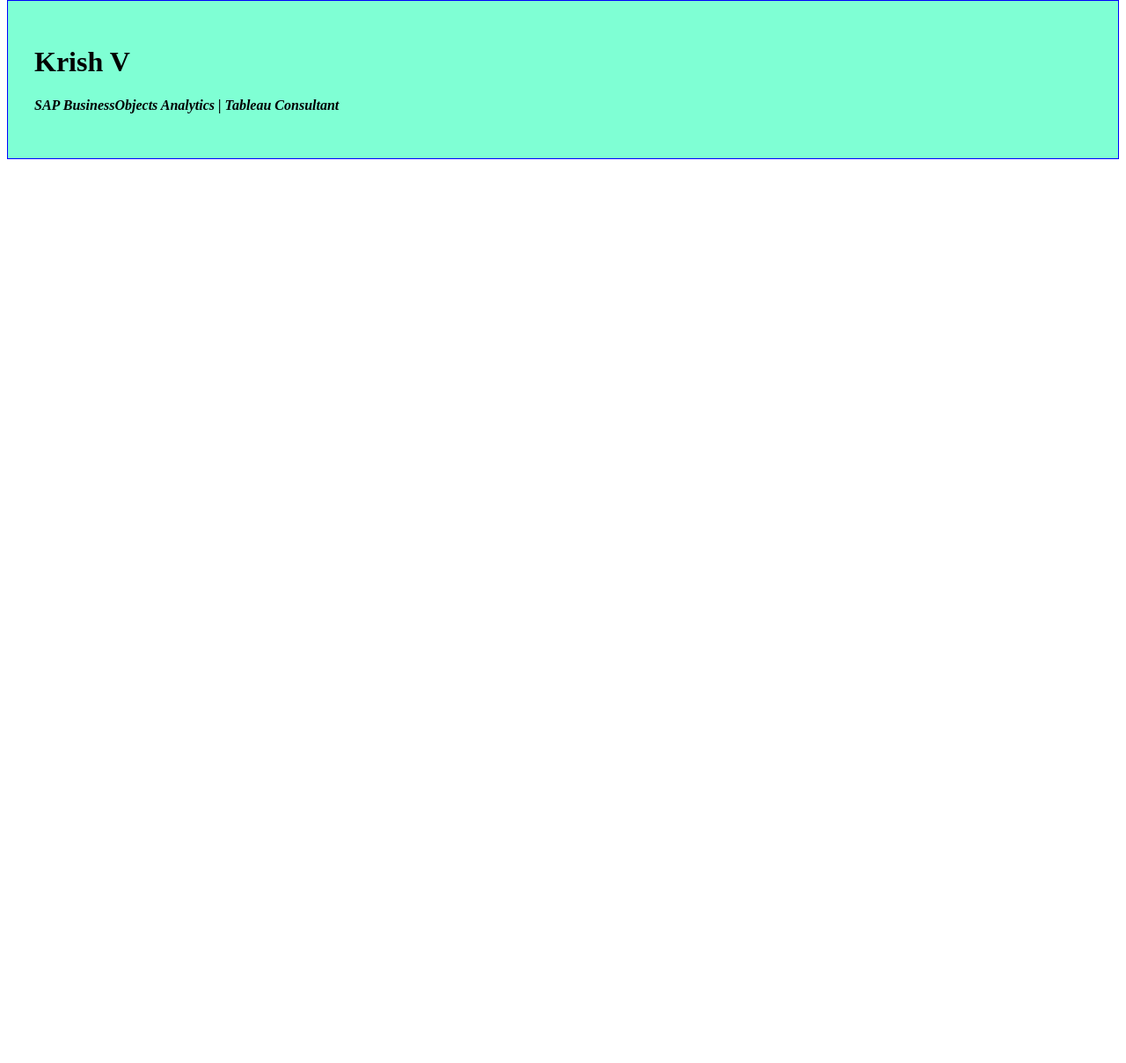
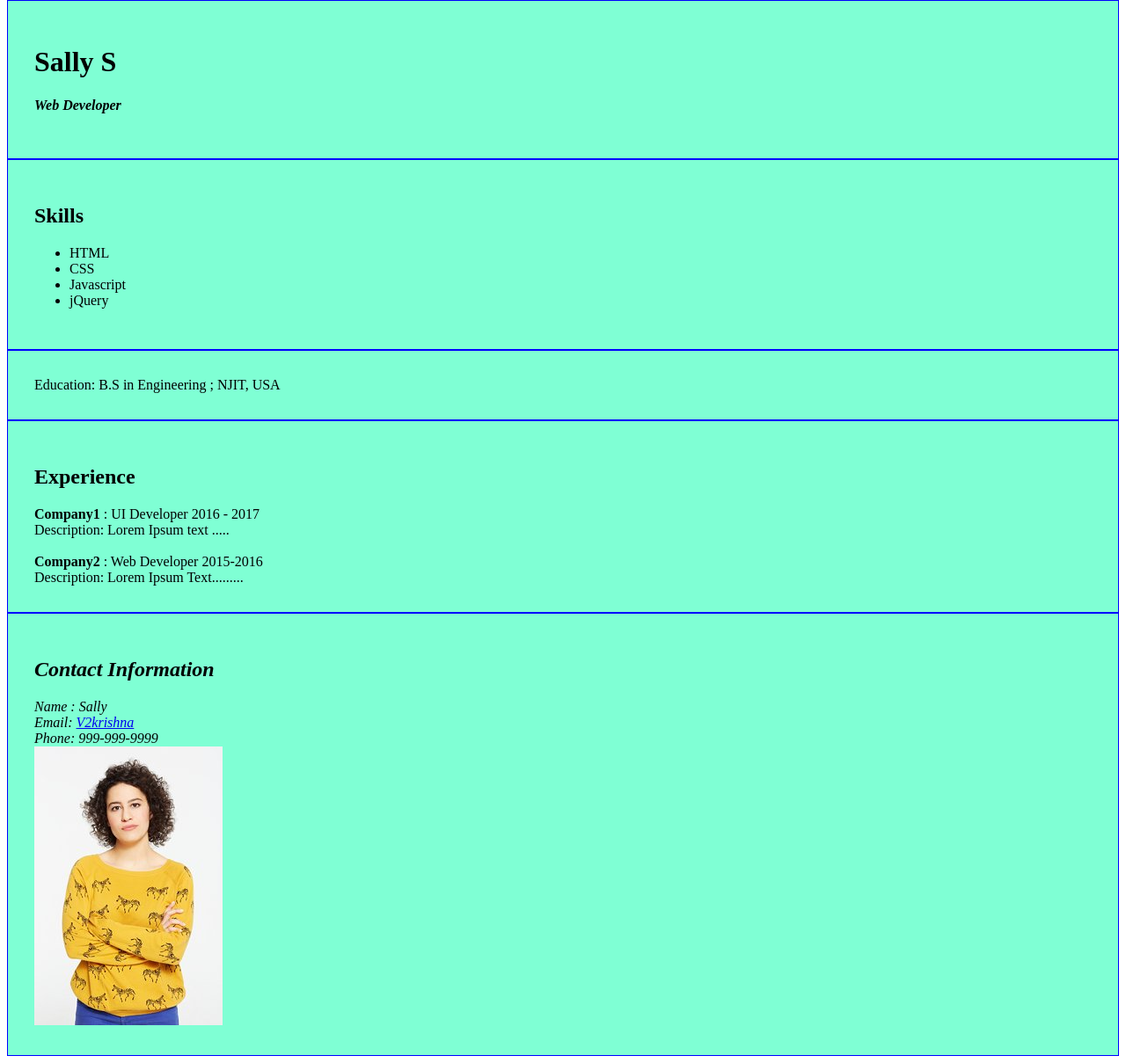
Before and after one commit to v2krishna/resume, a plain HTML site: page index.html in a window 1280 px wide. Shown: the part 8-1217 px from the top of the page at 88% size. Before the commit the page ends 800 px from the top, so only its background shows below. Drawn offline with Linux system fonts and the light colour scheme.

Commit message:
sallyresume v2
completed sally profile

```diff
--- a/index.html
+++ b/index.html
@@ -2,16 +2,59 @@
 <html>
 <head>
 	<meta charset="UTF-8">
-	<meta name="keywords" content="Krish v profile ; sap business objects | Tableau Consultants">
-	<meta name="description" content=" Resume of Krish; SAP BusinessObjects Analytics | Tableau Consultant">
+	<meta name="keywords" content="Sally v profile ; Front End Developer | Web Developer">
+	<meta name="description" content=" Resume of Sally; FEWD; Front End Web Developer">
 	<link rel="stylesheet" type="text/css" href="main.css">
 	<title>Krish Resume</title>
 </head>
 <body>
 	<header>
-		<h1>Krish V</h1>
-		<h4><em>SAP BusinessObjects Analytics | Tableau Consultant</em> <h4>
+		<h1>Sally S</h1>
+		<h4><em>Web Developer</em> <h4>
+
 	</header>
+
+	<main>
+		<section class="skills">
+			<h2>Skills </h2>
+			<ul>
+				<li>HTML</li>
+				<li>CSS</li>
+				<li>Javascript</li>
+				<li>jQuery</li>
+			</ul>
+		</section>
+
+		<section class="education">
+			Education: B.S in Engineering ; NJIT, USA
+		</section>
+
+		<section class="experience">
+		<h2> Experience </h2>
+			<section>
+				<b>Company1 </b>: UI Developer 2016 - 2017<br>
+				Description: Lorem Ipsum text .....
+	    	</section>
+	    	<br>
+	    	<section>
+	    		<b>Company2 </b>: Web Developer 2015-2016 <br>
+	    		Description: Lorem Ipsum Text.........
+	    	</section>
+	    </section>
+
+	</main
+
+	<footer>
+	<address class="contact_info">
+		<h2> Contact Information </h2>
+		Name : Sally  <br>
+		Email: <a href="mailto:v2krishna@gmail.com">V2krishna </a> <br>
+		Phone: 999-999-9999
+		<aside>
+			<img src= "sallypic.jpg" alt="sallypic">
+		</aside>
+	</address>
+	</footer>
 
 
 </body>
--- a/main.css
+++ b/main.css
@@ -2,4 +2,27 @@
 	border:1px solid blue;
 	padding :30px;
 	background-color:aquamarine;
+
 }
+
+.skills{
+	border :1px solid blue;
+	padding: 30px;
+	background-color: aquamarine;
+}
+.education{
+	border: 1px solid blue;
+	padding: 30px;
+	background-color: aquamarine;
+}
+.experience{
+	border: 1px solid blue;
+	padding:30px;
+	background-color: aquamarine;
+}
+
+.contact_info{
+	border: 1px solid blue;
+	padding: 30px;
+	background-color: aquamarine;
+}
```
Also changed, not shown: sallypic.jpg (added).
